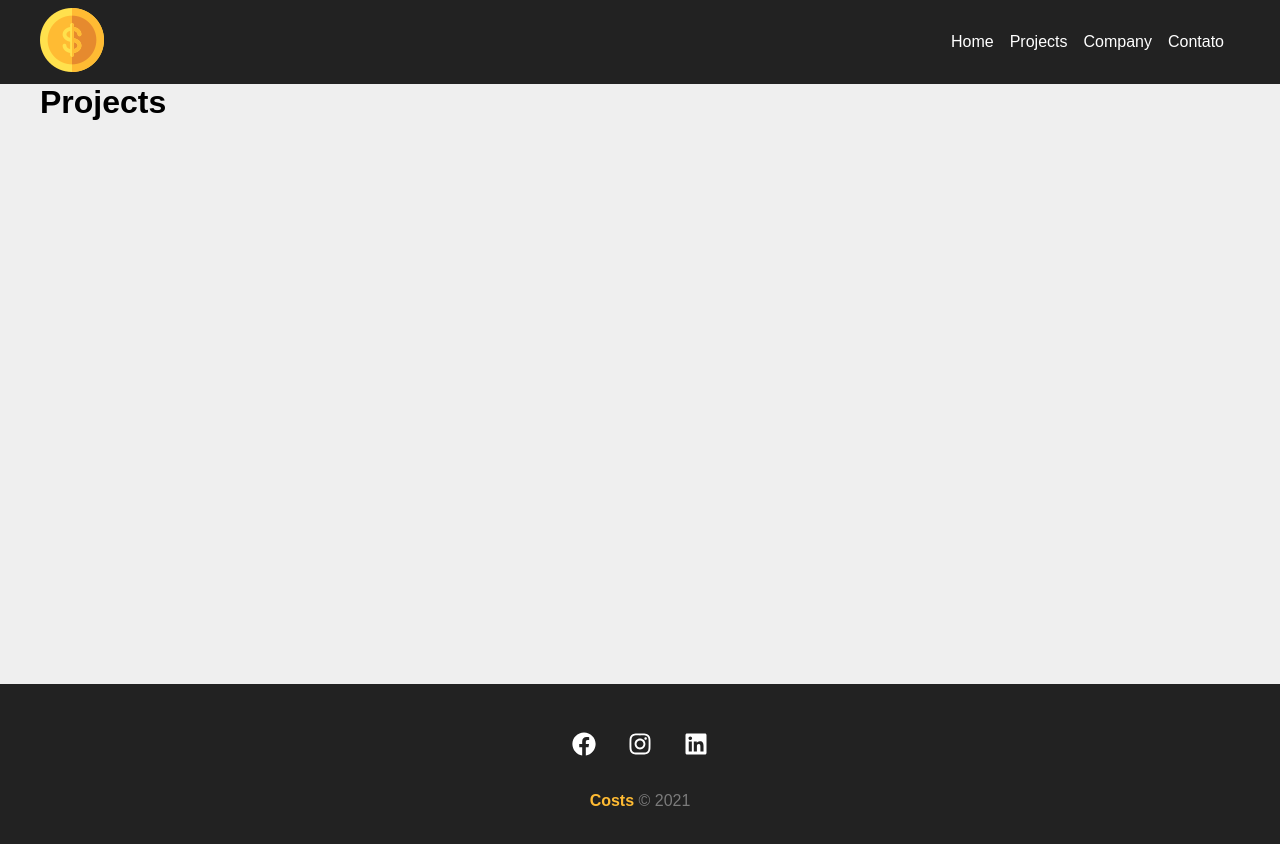
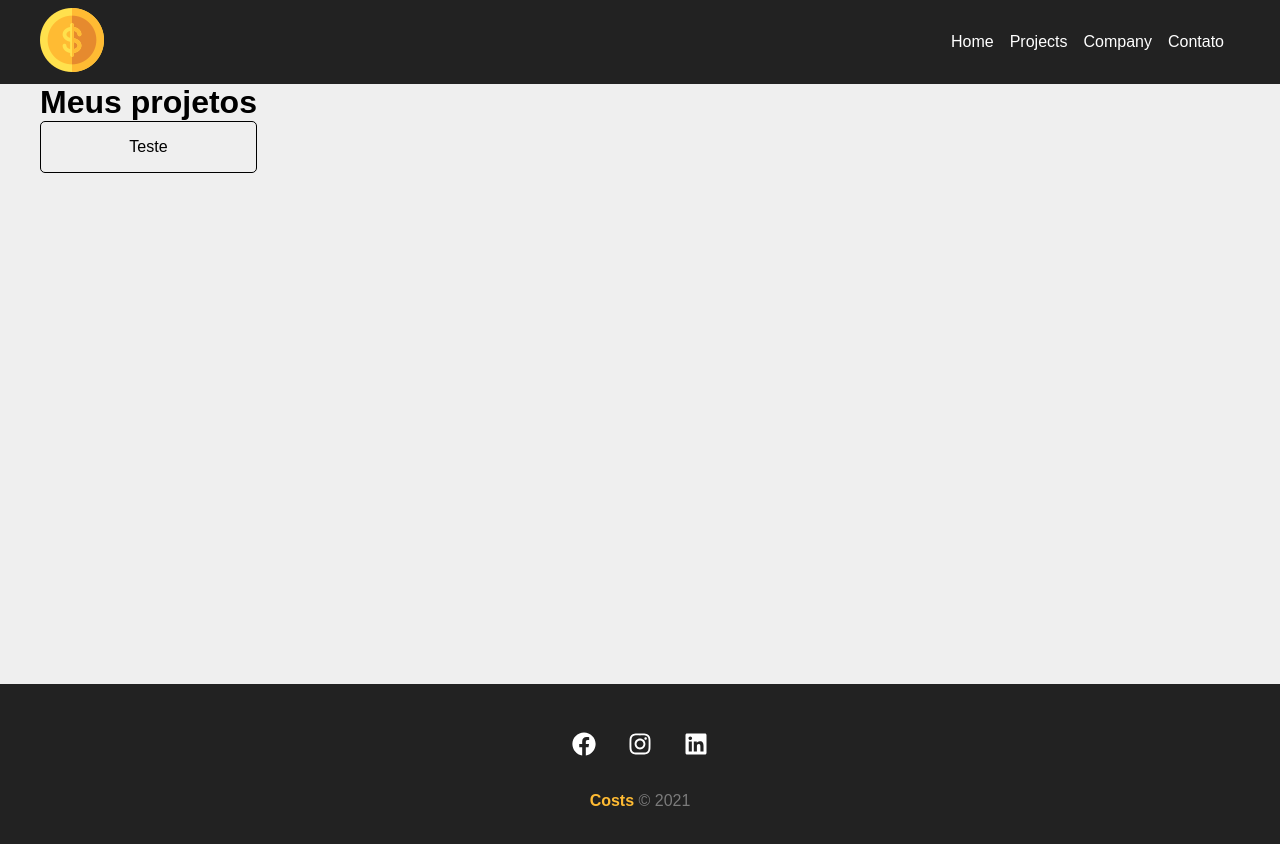
Before and after one commit to moraisale/costs, a React (Create React App) app: page /projects in a window 1280 px wide. Shown: the top 844 px of the page. Built offline with nearby package versions, Linux system fonts and the light colour scheme.

Commit message:
Atualizações

```diff
--- a/db.json
+++ b/db.json
@@ -1,15 +1,8 @@
 {
   "projects": [
     {
-      "category": {
-        "id": "option.id",
-        "name": "Desenvolvimento"
-      },
-      "cost": 0,
-      "services": [],
-      "id": 1
-    },
-    {
+      "name": "Mais Teste",
+      "budget": "40",
       "category": {
         "id": "option.id",
         "name": "Infra"
--- a/src/components/form/Input.js
+++ b/src/components/form/Input.js
@@ -1,10 +1,10 @@
 import styles from './Input.module.css'
 
-function Input ({type, text, name, placeholder, handleOnchange, value}) {
+function Input ({type, text, name, placeholder, handleOnChange, value}) {
   return (
     <div className={styles.form_control}>
       <label htmlFor={name}>{text}</label>
-      <input type={type} name={name} placeholder={placeholder} onChange={handleOnchange} value={value} />
+      <input type={type} name={name} placeholder={placeholder} onChange={handleOnChange} value={value} />
     </div>
   )
 }
--- /dev/null
+++ b/src/components/layout/Message.js
@@ -0,0 +1,12 @@
+import styles from './Message.module.css'
+
+function Message ({type, msg}) {
+  return (
+    <div className={`${styles.message} ${styles.type}`}>
+      {msg}
+    </div>
+
+  )
+}
+
+export default Message
--- /dev/null
+++ b/src/components/layout/Message.module.css
@@ -0,0 +1,21 @@
+.message {
+  width: 100%;
+  padding: 1em;
+  border: 1px solid #000;
+  margin: auto;
+  text-align: center;
+  margin-bottom: 2em;
+  border-radius: 5px;
+}
+
+.sucess {
+  color: #155724;
+  background-color: #d4edda;
+  border-color: #c3e6cb;
+}
+
+.error {
+  color: #721c24;
+  background-color: #f8d7da;
+  border-color: #f5c6cb;
+}
--- a/src/components/project/ProjectForm.js
+++ b/src/components/project/ProjectForm.js
@@ -6,8 +6,8 @@ import SubmitButton from '../form/SubmitButton'
 import styles from './ProjectForm.module.css'
 
 function ProjectForm({ handleSubmit, btnText, projectData }) {
+  const [categories, setCategories] = useState([])
   const [project, setProject] = useState(projectData || {})
-  const [categories, setCategories] = useState([])
 
   useEffect(() => {
     fetch('http://localhost:5000/categories', {
--- a/src/pages/Home.js
+++ b/src/pages/Home.js
@@ -5,7 +5,7 @@ import LinkButton from '../components/layout/LinkButton'
 function Home () {
   return (
     <section className={styles.home_container}>
-      <h1>Bem vindo aooo <span>Costs</span></h1>
+      <h1>Bem vindo ao <span>Costs</span></h1>
       <p>Comece a gerenciar seus projetos agora!</p>
       <LinkButton to="/newproject" text="Criar Projeto"/>
 
--- a/src/pages/NewProject.js
+++ b/src/pages/NewProject.js
@@ -18,7 +18,10 @@ function NewProject () {
        body: JSON.stringify(project),
       })
        .then((resp) => resp.json())
-       .then((data) => console.log(data))
+       .then((data) => {
+         console.log(data)
+         navigate('/projects', {message: 'Projeto criado com sucesso!'})
+       })
       .catch((err) => console.log(err))
 
      }
--- a/src/pages/Projects.js
+++ b/src/pages/Projects.js
@@ -1,7 +1,10 @@
+import Message from '../components/layout/Message'
+
 function Projects () {
   return (
     <div>
-      <h1>Projects</h1>
+      <h1>Meus projetos</h1>
+      <Message msg="Teste" type="error"/>
     </div>
   )
 }
```
